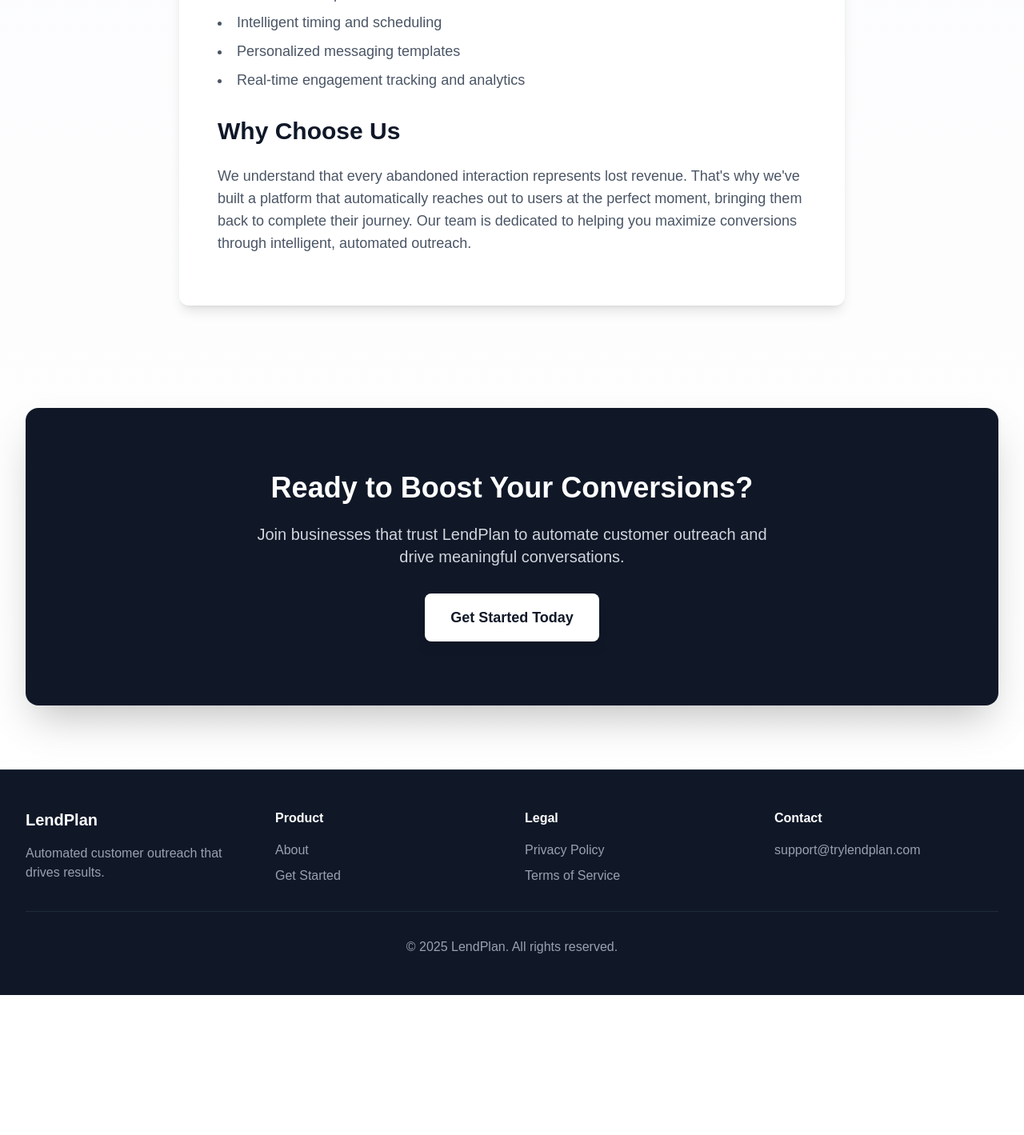
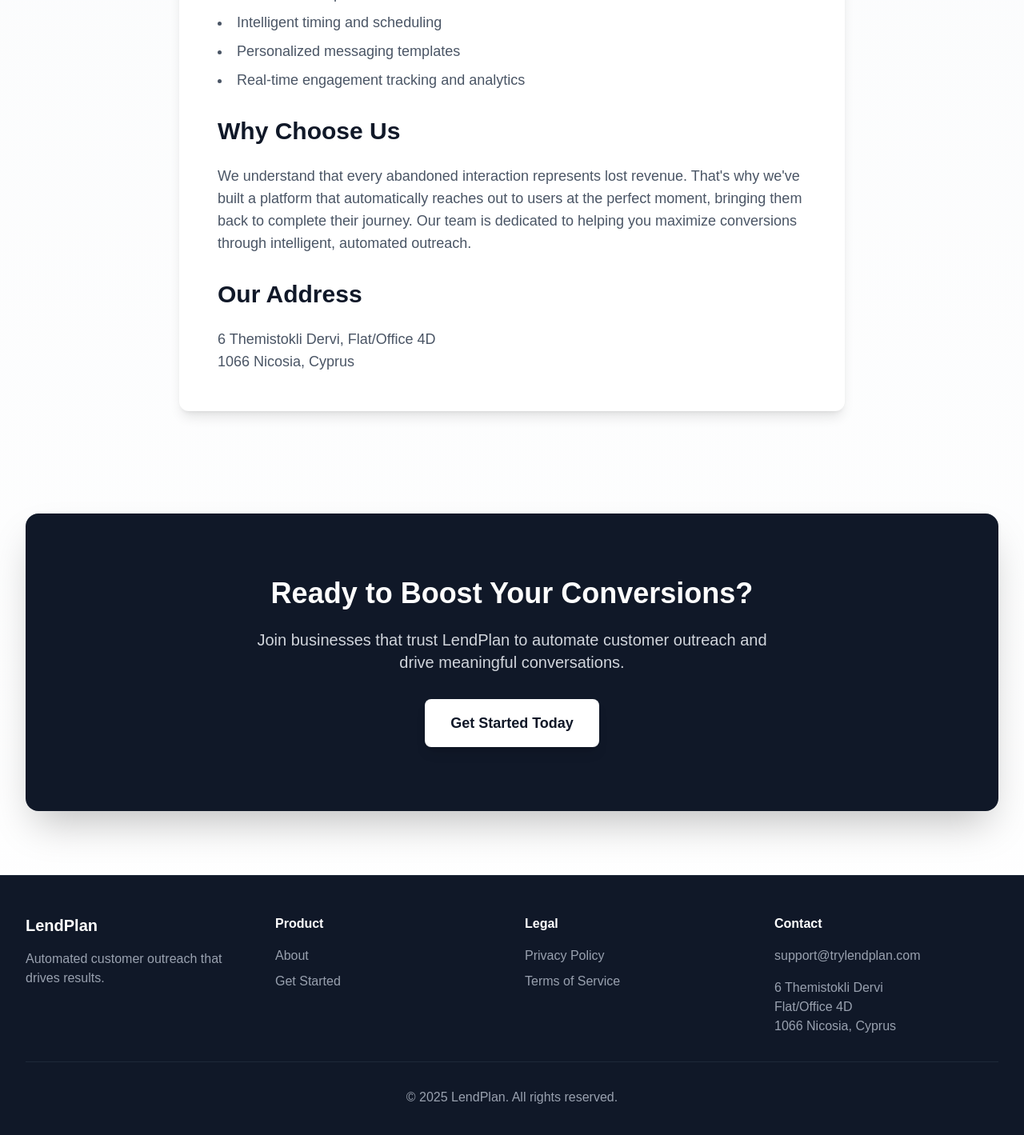
Before and after one commit to Textingman/Quinstreet-amoneintelligence, a Next.js app: page /about in a window 1280 px wide. Shown: the part 915-2334 px from the top of the page at 80% size. Before the commit the page ends 2159 px from the top, so only its background shows below. Built offline with nearby package versions, Linux system fonts and the light colour scheme.

Commit message:
Add Cyprus address to About page and all footers

```diff
--- a/app/about/page.tsx
+++ b/app/about/page.tsx
@@ -75,6 +75,12 @@
           <p className="text-lg text-gray-600 mb-4">
             We understand that every abandoned interaction represents lost revenue. That's why we've built a platform that automatically reaches out to users at the perfect moment, bringing them back to complete their journey. Our team is dedicated to helping you maximize conversions through intelligent, automated outreach.
           </p>
+
+          <h2 className="text-3xl font-bold text-gray-900 mb-6 mt-8">Our Address</h2>
+          <p className="text-lg text-gray-600">
+            6 Themistokli Dervi, Flat/Office 4D<br />
+            1066 Nicosia, Cyprus
+          </p>
         </div>
       </section>
 
@@ -143,6 +149,11 @@
               <p className="text-gray-400">
                 support@trylendplan.com
               </p>
+              <p className="text-gray-400 mt-4">
+                6 Themistokli Dervi<br />
+                Flat/Office 4D<br />
+                1066 Nicosia, Cyprus
+              </p>
             </div>
           </div>
           <div className="border-t border-gray-800 mt-8 pt-8 text-center text-gray-400">
--- a/app/page.tsx
+++ b/app/page.tsx
@@ -232,6 +232,11 @@
               <p className="text-gray-400">
                 support@trylendplan.com
               </p>
+              <p className="text-gray-400 mt-4">
+                6 Themistokli Dervi<br />
+                Flat/Office 4D<br />
+                1066 Nicosia, Cyprus
+              </p>
             </div>
           </div>
           <div className="border-t border-gray-800 mt-8 pt-8 text-center text-gray-400">
--- a/app/privacy/page.tsx
+++ b/app/privacy/page.tsx
@@ -241,6 +241,11 @@
               <p className="text-gray-400">
                 support@trylendplan.com
               </p>
+              <p className="text-gray-400 mt-4">
+                6 Themistokli Dervi<br />
+                Flat/Office 4D<br />
+                1066 Nicosia, Cyprus
+              </p>
             </div>
           </div>
           <div className="border-t border-gray-800 mt-8 pt-8 text-center text-gray-400">
--- a/app/signup/page.tsx
+++ b/app/signup/page.tsx
@@ -365,6 +365,11 @@
               <p className="text-gray-400">
                 support@trylendplan.com
               </p>
+              <p className="text-gray-400 mt-4">
+                6 Themistokli Dervi<br />
+                Flat/Office 4D<br />
+                1066 Nicosia, Cyprus
+              </p>
             </div>
           </div>
           <div className="border-t border-gray-800 mt-8 pt-8 text-center text-gray-400">
--- a/app/terms/page.tsx
+++ b/app/terms/page.tsx
@@ -323,6 +323,11 @@
               <p className="text-gray-400">
                 support@trylendplan.com
               </p>
+              <p className="text-gray-400 mt-4">
+                6 Themistokli Dervi<br />
+                Flat/Office 4D<br />
+                1066 Nicosia, Cyprus
+              </p>
             </div>
           </div>
           <div className="border-t border-gray-800 mt-8 pt-8 text-center text-gray-400">
```
